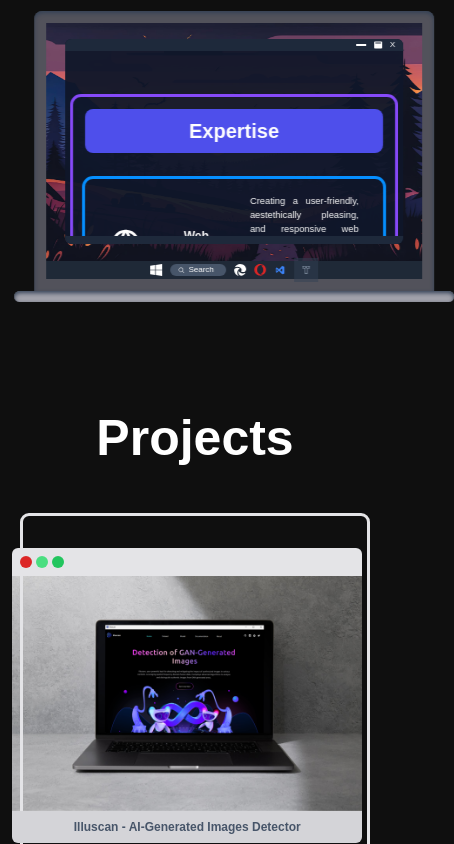
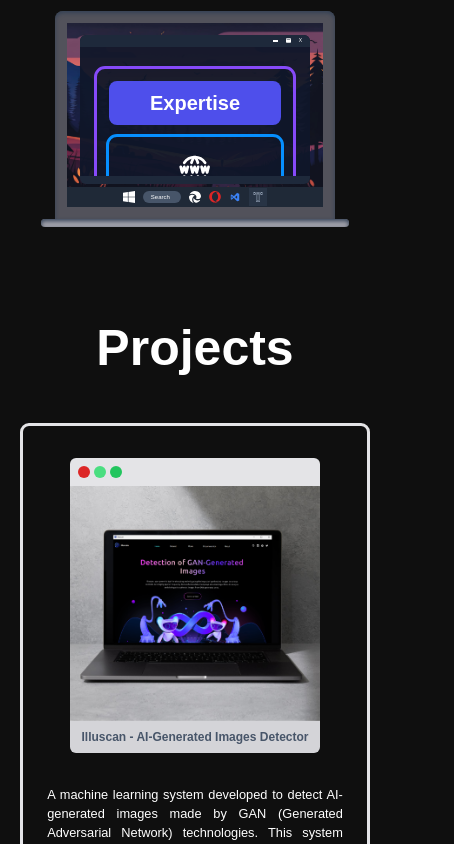
Before and after one commit to Deynnnyellll/deynyel, a React (Vite) app: page / in a window 390 px wide. Shown: the part 2200-3044 px from the top of the page, 454 px wide, since content can reach past the window. Built offline with nearby package versions, Linux system fonts and the light colour scheme.

Commit message:
center div

```diff
--- a/src/App.jsx
+++ b/src/App.jsx
@@ -29,7 +29,7 @@ function App() {
 
 
   return (
-    <div className="text-white w-full font-roboto">
+    <div className="text-white w-full font-roboto overflow-x-hidden">
       <LoadingScreen count={count} isLoading={showLoading}/>
       <div className={showLoading ? "hidden" : "block"}>
         <Navbar />
--- a/src/components/CustomHook.jsx
+++ b/src/components/CustomHook.jsx
@@ -8,7 +8,7 @@ const useIntersectionObserver = () => {
         let refer = null
         const observer = new IntersectionObserver(
             ([entry]) => setIsIntersecting(entry.isIntersecting),
-            {threshold: 0.1}
+            {threshold: 0.05}
         ); //observer
 
         if(ref.current) {
--- a/src/components/Laptop.jsx
+++ b/src/components/Laptop.jsx
@@ -13,22 +13,22 @@ function Laptop() {
     const [isOpen, setIsOpen] = useState(false);
 
   return (
-    <div ref={ref} className={`relative top-20 left-[50%] ${isVisible ? 'translate-x-[-43%] md:translate-x-[-30%]' : 'md:translate-x-[-100%]'} duration-500 ease-in-out`}>
-        <div className={`h-[350px] w-[400px] md:h-[600px] md:w-[900px] flex flex-col items-center animate-rotate3d hover:animate-none`}>
+    <div ref={ref} className={`relative top-20 ${isVisible ? '' : 'translate-x-[-100%]'} duration-500 ease-in-out`}>
+        <div className={`h-[260px] w-[280px] md:h-[600px] md:w-[900px] flex flex-col items-center animate-rotate3d hover:animate-none`}>
             {/* laptop */}
             <div className="h-[80%] w-full bg-zinc-600 rounded-t-lg p-3 shadow-inner shadow-slate-700">
                 {/* laptop content */}
                 <div className={`bg-laptop w-full h-full rounded-xs flex flex-col ${isOpen ? 'justify-end' : 'justify-between'} items-center`}>
                     {
                         !isOpen &&
-                        <div className="w-[90%] md:w-[85%] h-[80%] bg-slate-900 mt-4 md:mt-8 bg-opacity-95 rounded-md">
-                            <div className="w-full flex items-center justify-end gap-2 py-1 px-2 text-[0.5em] rounded-t-md bg-slate-800 h-[6%]">
-                                <div className="w-[10px] h-[2px] bg-white hover:bg-gray-500 cursor-pointer" onClick={() => setIsOpen(!isOpen)}></div>
-                                <FaWindowMaximize />
+                        <div className="w-[90%] md:w-[85%] h-[80%] bg-slate-900 mt-3 md:mt-8 bg-opacity-95 rounded-md">
+                            <div className="w-full flex items-center justify-end gap-2 py-1 px-2 md:text-[0.5em] rounded-t-md bg-slate-800 h-[8%] text-[5px]">
+                                <div className="w-[5px] md:w-[10px] h-[1.5px] md:h-[2px] bg-white hover:bg-gray-500 cursor-pointer" onClick={() => setIsOpen(!isOpen)}></div>
+                                <FaWindowMaximize/>
                                 <h1> X </h1>
                             </div>
 
-                            <div className="h-[90%] flex items-center justify-center overflow-y-scroll">
+                            <div className="h-[88%] flex items-center justify-center overflow-y-scroll">
                                 <Skills />
                             </div>
 
@@ -38,16 +38,16 @@ function Laptop() {
                     }
 
                     {/* tab */}
-                    <div className="w-full h-[7%] bg-gray-800 flex items-center justify-center gap-2 py-2">
+                    <div className="w-full h-[7%] bg-gray-800 flex items-center justify-center gap-2 py-[10px] md:py-2">
                         <SiWindows className="text-xs" />
                         <div className="bg-slate-600 rounded-full h-full w-[15%] md:w-[10%] flex items-center py-[6px] md:py-0 px-2 gap-1 font-extralight">
-                            <GoSearch className="text-[5pt] md:text-sm"/>
-                            <p className="text-[0.5em]">Search</p>
+                            <GoSearch className="hidden md:block md:text-xs"/>
+                            <p className="text-[0.3em] md:text-[0.5em]">Search</p>
                         </div>
                         <FaEdge className=" text-xs md:text-sm"/>
                         <FaOpera className="text-xs md:text-sm text-red-600" />
                         <DiVisualstudio className="text-blue-500 text-xs md:text-sm" />
-                        <SiTalenthouse className='text-2xl md:text-3xl bg-slate-700 bg-opacity-50 p-2 text-blue-100 hover:bg-slate-500 cursor-pointer' onClick={() => setIsOpen(!isOpen)}/>
+                        <SiTalenthouse className='text-lg md:text-3xl bg-slate-700 bg-opacity-50 p-1 md:p-2 text-blue-100 hover:bg-slate-500 cursor-pointer' onClick={() => setIsOpen(!isOpen)}/>
                     </div>
                 </div>
             </div>
--- a/src/components/about.jsx
+++ b/src/components/about.jsx
@@ -7,7 +7,7 @@ export const About = () => {
     const iconHover = "text-[50pt] md:text-[80pt] text-slate-200 p-2 hover:shadow-lg hover:shadow-[#864AF9] hover:scale-110 duration-500";
 
   return (
-    <div id="about" className="h-auto mt-10 px-2">
+    <div id="about" className="h-auto mt-10 px-2 flex flex-col items-center">
         <h1 className="text-[50px] md:text-[60px] font-semibold text-center"> About Me </h1>
         <div className="flex justify-center flex-col md:flex-row items-center h-[75%] md:gap-14 lg:gap-24">
             <p className="w-[85%] md:w-[50%] lg:w-[40%] text-justify text-lg md:text-xl lg:text-2xl"> I recently studied at the <b> Polytechnic University of the Philippines </b> and graduated with a <b> Bachelor of Science in Computer Science</b>.
--- a/src/components/projectContainer.jsx
+++ b/src/components/projectContainer.jsx
@@ -24,8 +24,9 @@ const ProjectContainer = ({source, name, description, projects, index}) => {
     <div
       className={`flex flex-col md:flex-row justify-center items-center outline outline-zinc-200 rounded-md px-4 py-8 w-[88vw] md:w-[95vw] relative ${!isVisible ? "translate-x-0" : "translate-x-[-80%]"}`}
     >
-      <div className="flex flex-col items-center overflow-hidden w-[350px] md:w-[40%] ml-[-5%]">
-        <div className="bg-zinc-200 w-[350px] flex items-center flex-start gap-1 p-2 rounded-t-md z-10">
+      {/* top container */}
+      <div className="flex flex-col items-center overflow-hidden w-[250px] md:w-[40%] md:ml-[-5%]">
+        <div className="bg-zinc-200 w-[250px] md:w-[350px] flex items-center flex-start gap-1 p-2 rounded-t-md z-10">
           {
             colors.map((item, index) => (
               <div className={`w-[12px] h-[12px] ${item} rounded-full`} key={index}></div>
@@ -36,12 +37,14 @@ const ProjectContainer = ({source, name, description, projects, index}) => {
           <div className="md:w-[350px] overflow-hidden object-cover">
             <img loading="lazy" src={source} alt="" className="h-[235px] md:h-[250px] hover:scale-105 duration-200 ease-in-out object-cover"/>
           </div>
-          <div className="bg-zinc-300 w-[350px] flex items-center flex-start gap-1 p-2 rounded-b-md z-10">
+          {/* bottom container */}
+          <div className="bg-zinc-300 w-[250px] md:w-[350px] flex items-center flex-start gap-1 p-2 rounded-b-md z-10">
             <p className="text-slate-600 font-semibold text-xs text-center w-full"> {name} </p>
           </div>
       </div>
 
-      <div className="mt-10 md:mt-0 w-[95%] md:w-[60%] h-auto text-white flex flex-col gap-4 md:gap-14 items-start">
+      {/* description */}
+      <div className="mt-8 md:mt-0 w-[95%] md:w-[60%] h-auto text-white flex flex-col gap-4 md:gap-14 items-start">
         <h1 className="text-[0.8em] md:text-[1.3em] text-justify"> {description} </h1>
         <ul className="flex justify-center items-center gap-4 md:gap-8 flex-wrap">
           {
--- a/src/components/skills.jsx
+++ b/src/components/skills.jsx
@@ -3,13 +3,13 @@ import { skills } from "../assets/constants/constant";
 const Skills = () => {
   return (
 
-      <div className="w-[95%] outline outline-[#864AF9] h-auto rounded-lg p-3 md:p-0 mt-[380px] mb-4 md:mt-36 md:mb-8">
+      <div className="w-[85%] md:w-[95%] outline outline-[#864AF9] h-auto rounded-lg p-3 mt-[540px] mb-4 md:mt-36 md:mb-4">
         <h1 className="bg-[#4E4FEB] w-[100%] rounded-lg py-2 md:py-5 text-xl md:text-3xl font-bold text-center"> Expertise </h1>
-        <div className="min-h-[100px] h-auto w-full flex flex-col mt-8 items-start justify-center gap-8">
+        <div className="min-h-[100px] h-auto w-full flex flex-col mt-4 md:mt-8 items-start justify-center gap-4 md:gap-8">
              {
                skills.map(skill => (
-                 <div key={skill.id} className="outline outline-[#068FFF] mt-[-2%] gap-4 flex items-center justify-center w-full py-4 px-6 md:px-8 rounded-lg text-center">
-                   <div className="text-[25pt] md:text-[35pt]"> {skill.icon} </div>
+                 <div key={skill.id} className="outline outline-[#068FFF] mt-[-2%] gap-2 md:gap-4 flex flex-col md:flex-row items-center justify-center w-full py-4 px-6 md:px-8 rounded-lg text-center">
+                   <div className="md:block text-[25pt] md:text-[35pt]"> {skill.icon} </div>
                    <h1 className="text-xs md:text-lg font-bold"> {skill.name} </h1>
                    <p className="text-[7pt] md:text-[8pt] text-justify w-full"> {skill.description} </p>
                  </div>
```
